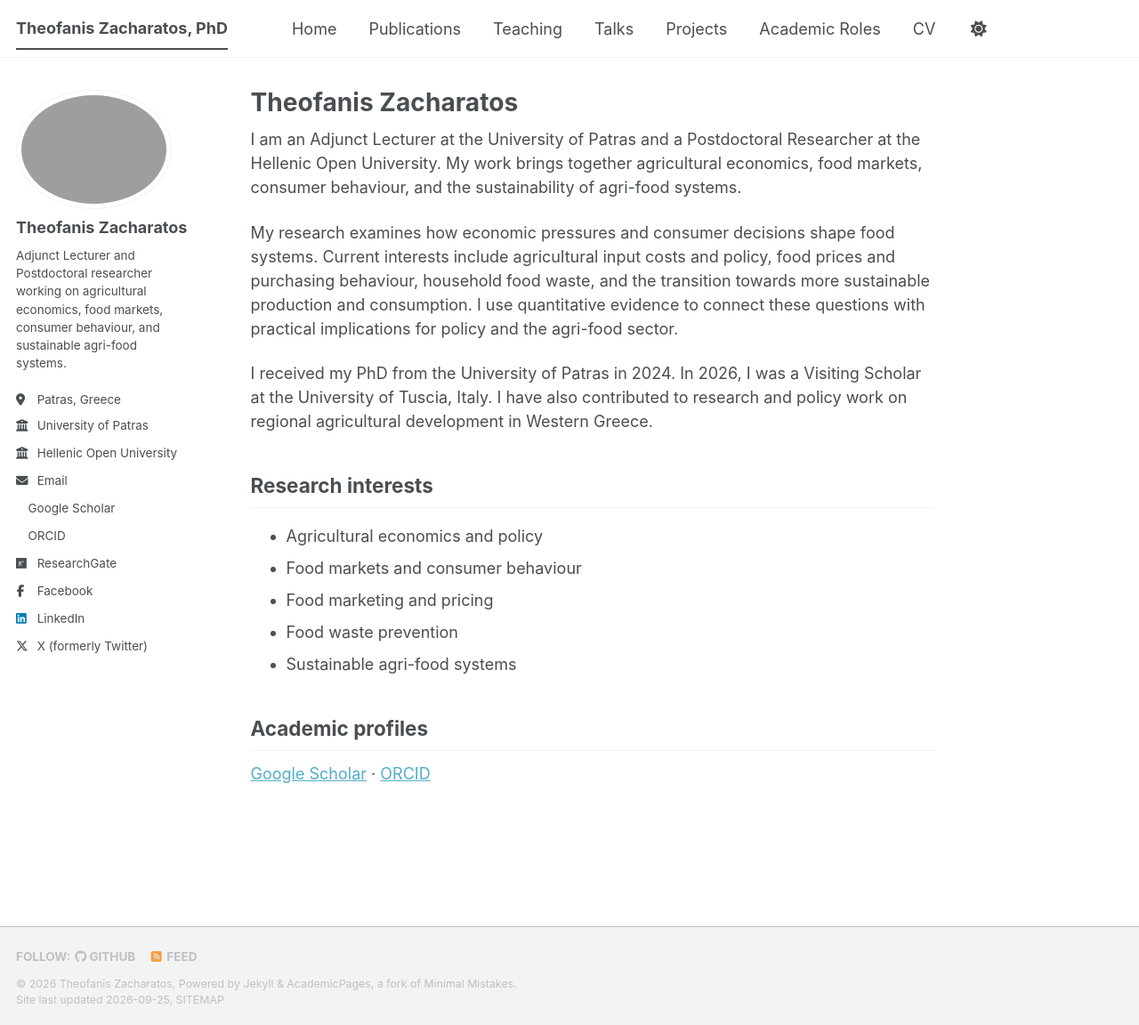
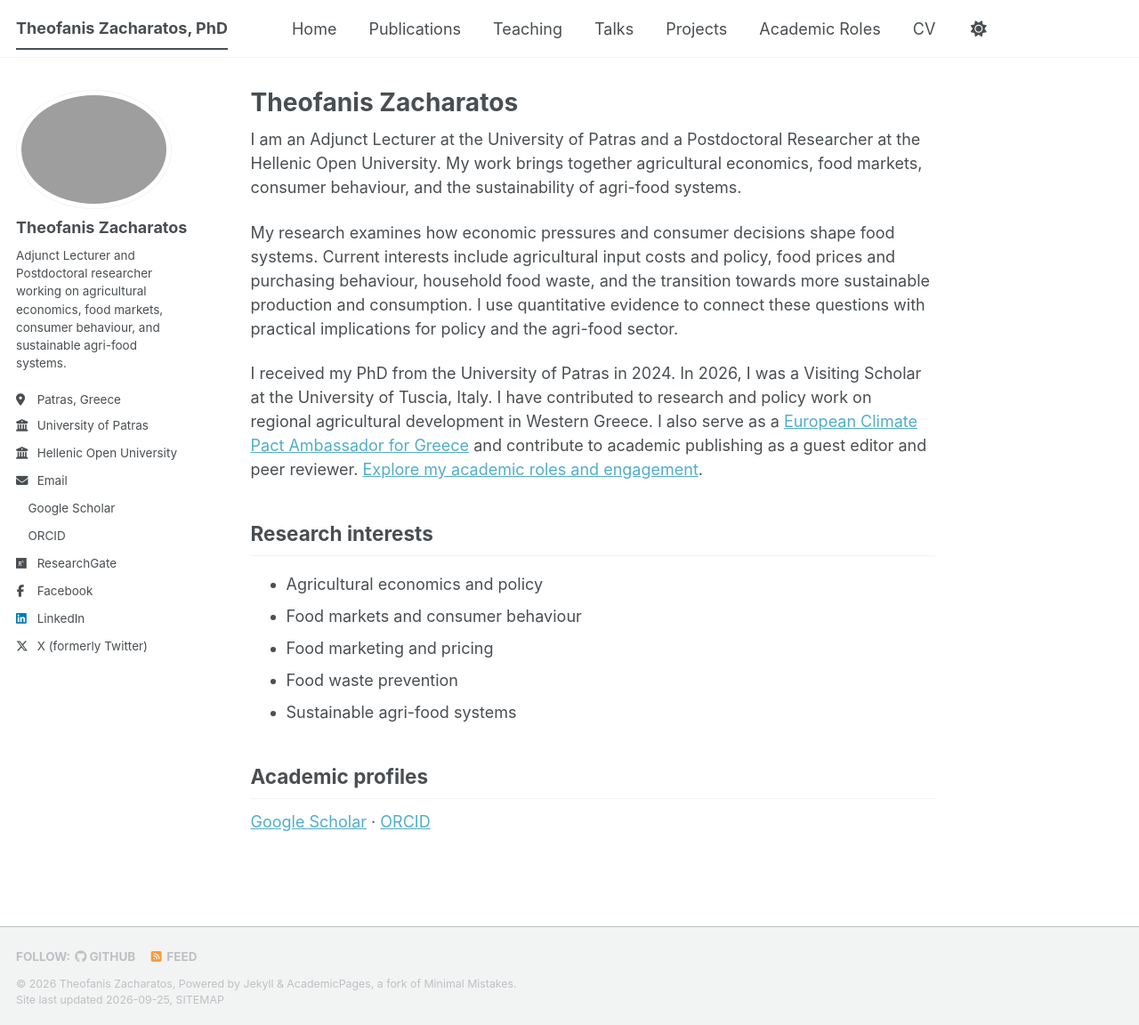
Before and after one commit to TheofanisZacharatos/theofaniszacharatos.github.io, a Jekyll site: the page built from _pages/about.md, in a window 1280 px wide and 1152 px high. Shown: the whole window at 89% size. Built offline with Jekyll 4.4.1, drawn with Linux system fonts in a browser that asks for light colours; a style sheet for code colours, icons or effects is not loaded.

Commit message:
Update about.md

```diff
--- a/_pages/about.md
+++ b/_pages/about.md
@@ -11,7 +11,7 @@ I am an Adjunct Lecturer at the University of Patras and a Postdoctoral Research
 
 My research examines how economic pressures and consumer decisions shape food systems. Current interests include agricultural input costs and policy, food prices and purchasing behaviour, household food waste, and the transition towards more sustainable production and consumption. I use quantitative evidence to connect these questions with practical implications for policy and the agri-food sector.
 
-I received my PhD from the University of Patras in 2024. In 2026, I was a Visiting Scholar at the University of Tuscia, Italy. I have also contributed to research and policy work on regional agricultural development in Western Greece.
+I received my PhD from the University of Patras in 2024. In 2026, I was a Visiting Scholar at the University of Tuscia, Italy. I have contributed to research and policy work on regional agricultural development in Western Greece. I also serve as a [European Climate Pact Ambassador for Greece](https://climate-pact.europa.eu/meet-community/climate-pact-ambassadors/theofanis-zacharatos_en) and contribute to academic publishing as a guest editor and peer reviewer. [Explore my academic roles and engagement](/academic-service/).
 
 ## Research interests
 
```
